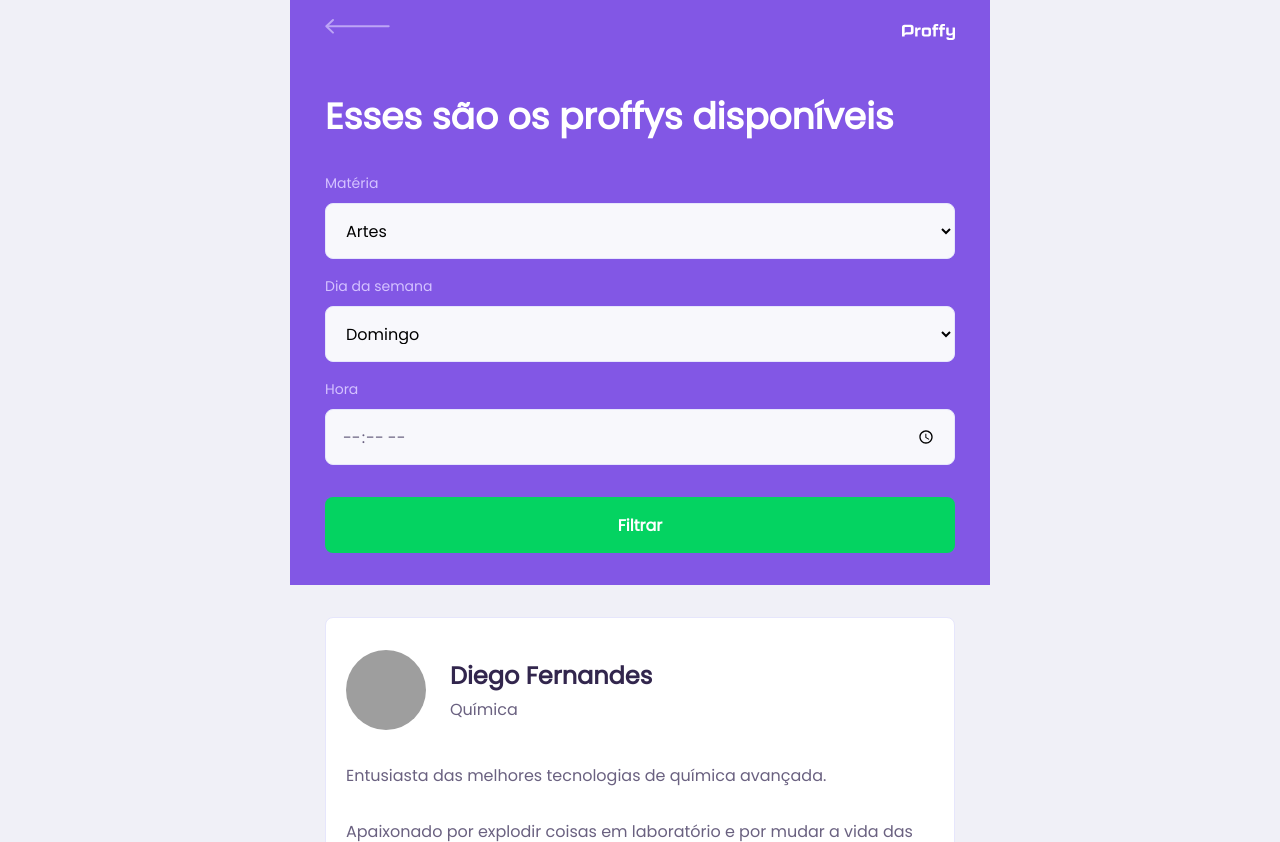
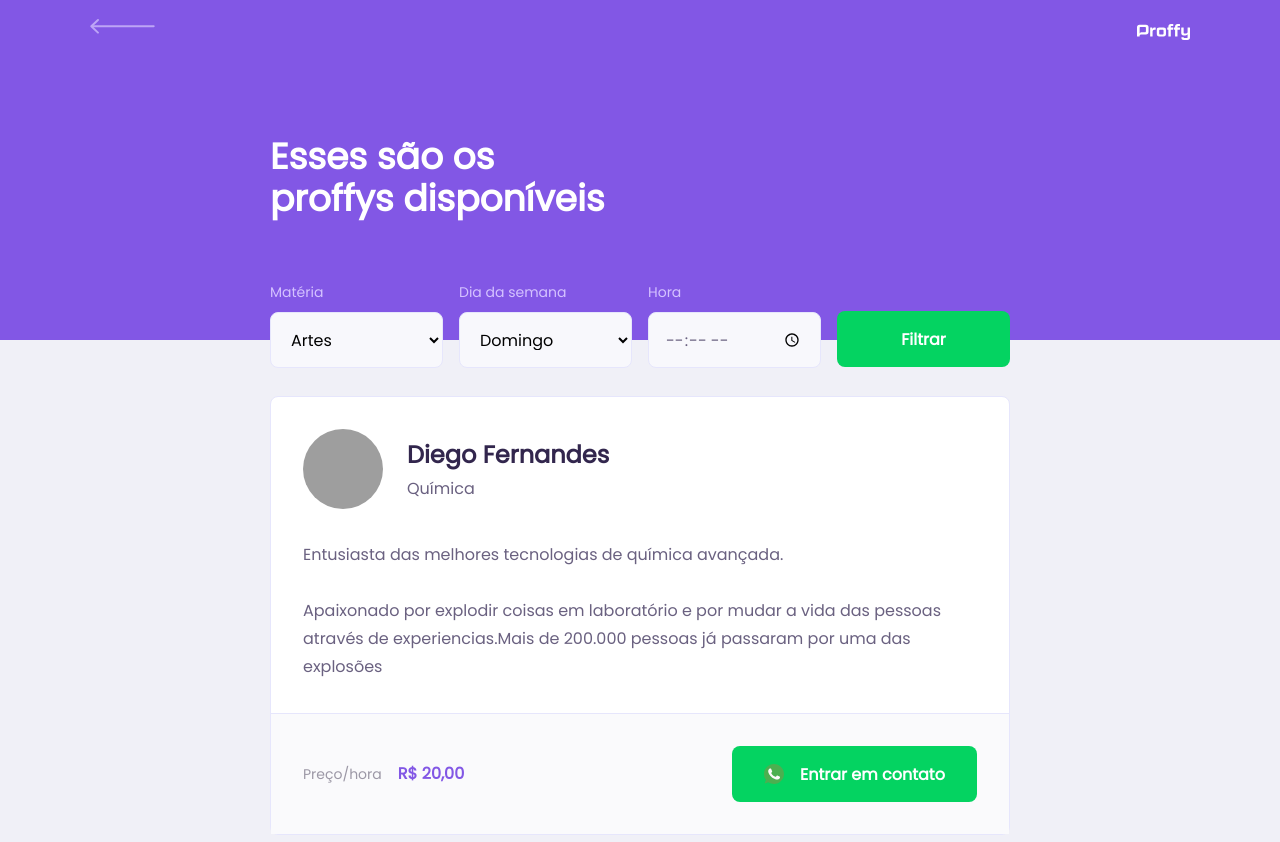
Before and after one commit to gihmariano/NLW-Discovery, a plain HTML site: page study.html in a window 1280 px wide. Shown: the top 842 px of the page. Drawn offline with Linux system fonts and the light colour scheme; grey boxes are pictures that could not be loaded.

Commit message:
inclusao modelo desktop

```diff
--- a/styles/partials/page-study.css
+++ b/styles/partials/page-study.css
@@ -36,6 +36,8 @@
 .page-header .header-content{
     width: 90%;
     margin: 3.2rem auto;
+
+    position: relative;
 }
 
 .page-header .header-content strong{
@@ -149,7 +151,7 @@
     margin-top: .4rem;
 }
 
-.teacher-item p{
+.teacher-item > p{
     padding: 0 2rem;
     font-size: 1.6rem;
     line-height: 2.8rem;
@@ -202,4 +204,65 @@
      background: var(--color-secondary-dark);
  }
     /* esse é o plano pra desktop*/
-    @media
+    @media(min-width:700px){
+         #page-study #container{
+             max-width: 100vw;
+         }
+         .page-header{
+             height: 340px;
+         }
+
+         .page-header .top-bar-container{
+             max-width: 1100px;
+         }
+         .page-header .header-content{
+             max-width: 740px;
+             margin: 0 auto;
+             flex: 1 1;
+             padding-bottom: 48px;
+             display: flex;
+             flex-direction: column;
+             justify-content: center;
+
+         }
+         .page-header .header-content strong{
+             max-width: 350px;
+         }
+
+         .teacher-item header,
+         .teacher-item footer{
+             padding: 32px;
+         }
+         #search-teachers {
+             display: grid;
+             grid-template-columns: repeat(4, 1fr);
+             gap: 16px;
+             position: absolute;
+             bottom: -28px;
+         }
+         #page-study main{
+             padding: 32px 0;
+             max-width: 740px;
+             margin: 0 auto;
+         }
+         #search-teachers .select-block{
+             margin-bottom: 0;
+         }
+          /* o simbolo > significa que esta pegando somente o primeiro elemento p da tag */
+         .teacher-item > p{
+             padding: 0 32px;
+         }
+
+         .teacher-item footer p strong{
+             display: initial;
+             margin-left: 16px;
+         }
+         .teacher-item footer button{
+             width: 245px;
+             font-size: 16px;
+             justify-content: center;
+         }
+         .teacher-item footer button img{
+             margin-right: 16px;
+         }
+    }
```
